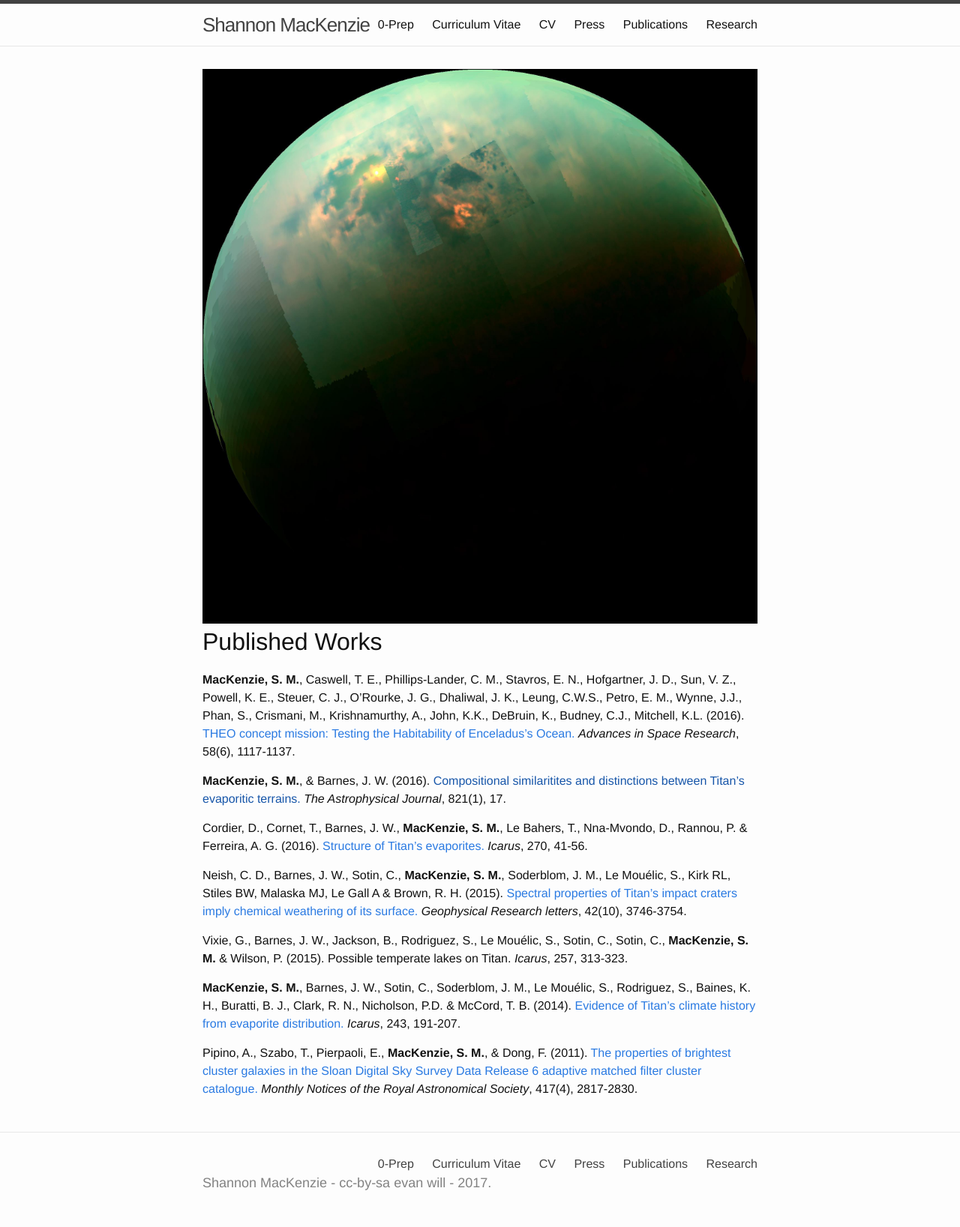
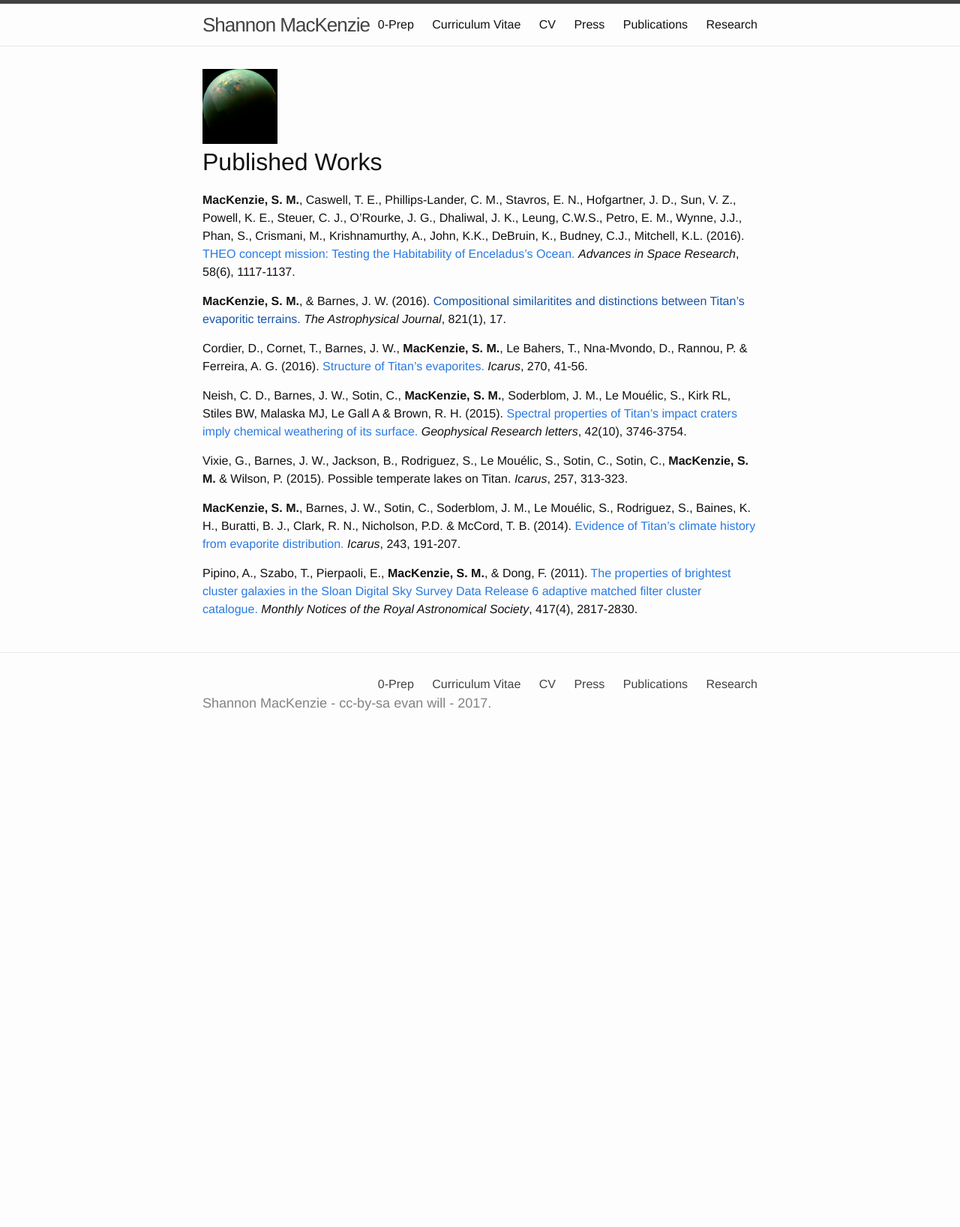
Before and after one commit to shannonmackenzie/shannonmackenzie.github.io, a Jekyll site: the page built from publications.md, in a window 1280 px wide. Shown: the whole page at 75% size. Built offline with Jekyll 4.4.1, drawn with Linux system fonts in a browser that asks for light colours; after the commit the page ends 997 px from its top, so only the background shows below that.

Commit message:
Update publications.md

```diff
--- a/publications.md
+++ b/publications.md
@@ -4,7 +4,7 @@
 permalink: /publications
 ---
 <div>
-  <img src="{{ site.url }}/images/PIA18432.jpg" alt="https://photojournal.jpl.nasa.gov/catalog/PIA18432 " style="width:100%;" >
+  <img src="{{ site.url }}/images/PIA18432.jpg" alt="https://photojournal.jpl.nasa.gov/catalog/PIA18432 " style="height:100px;" >
 </div>
 
 # Published Works
```
